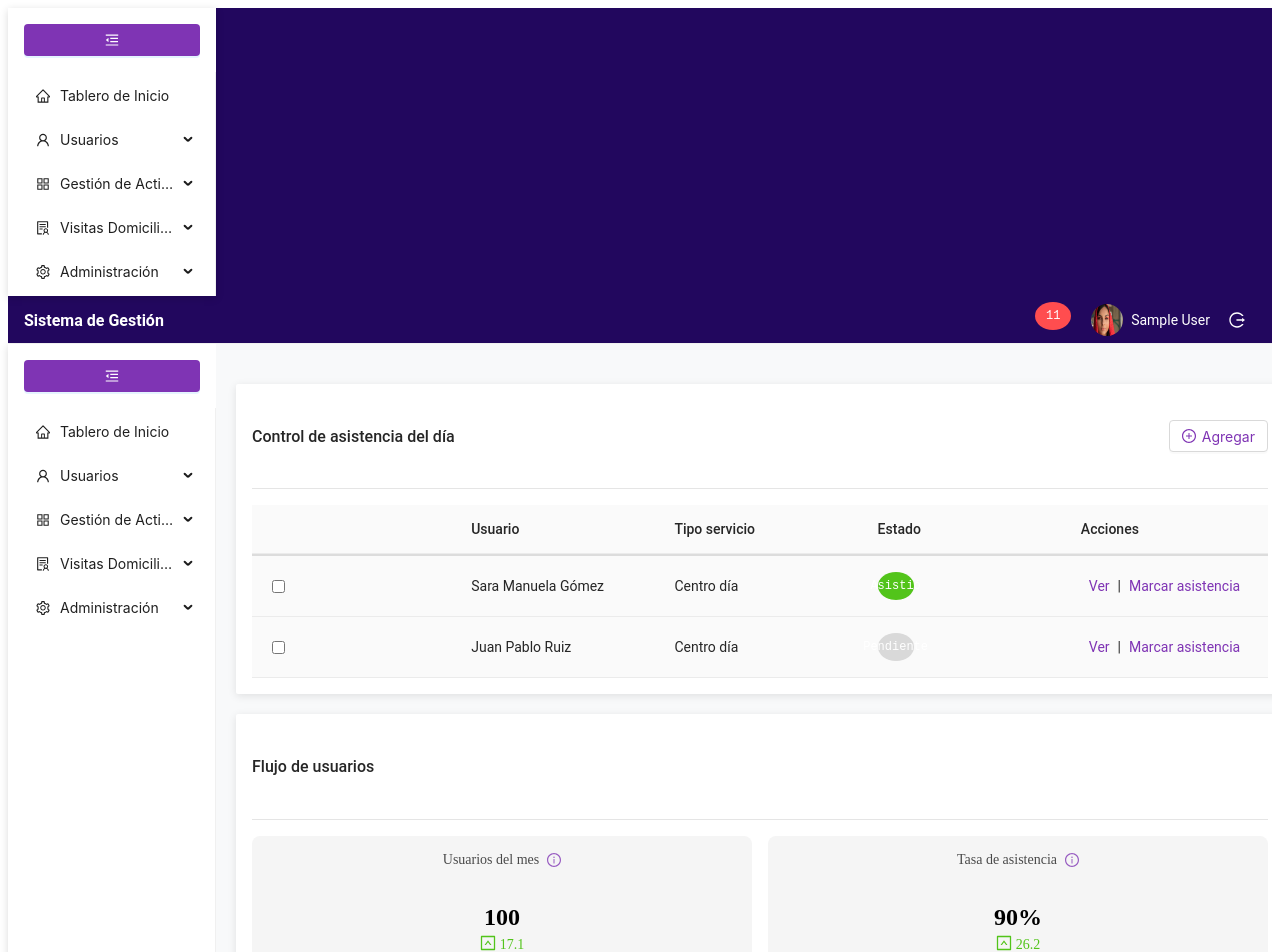
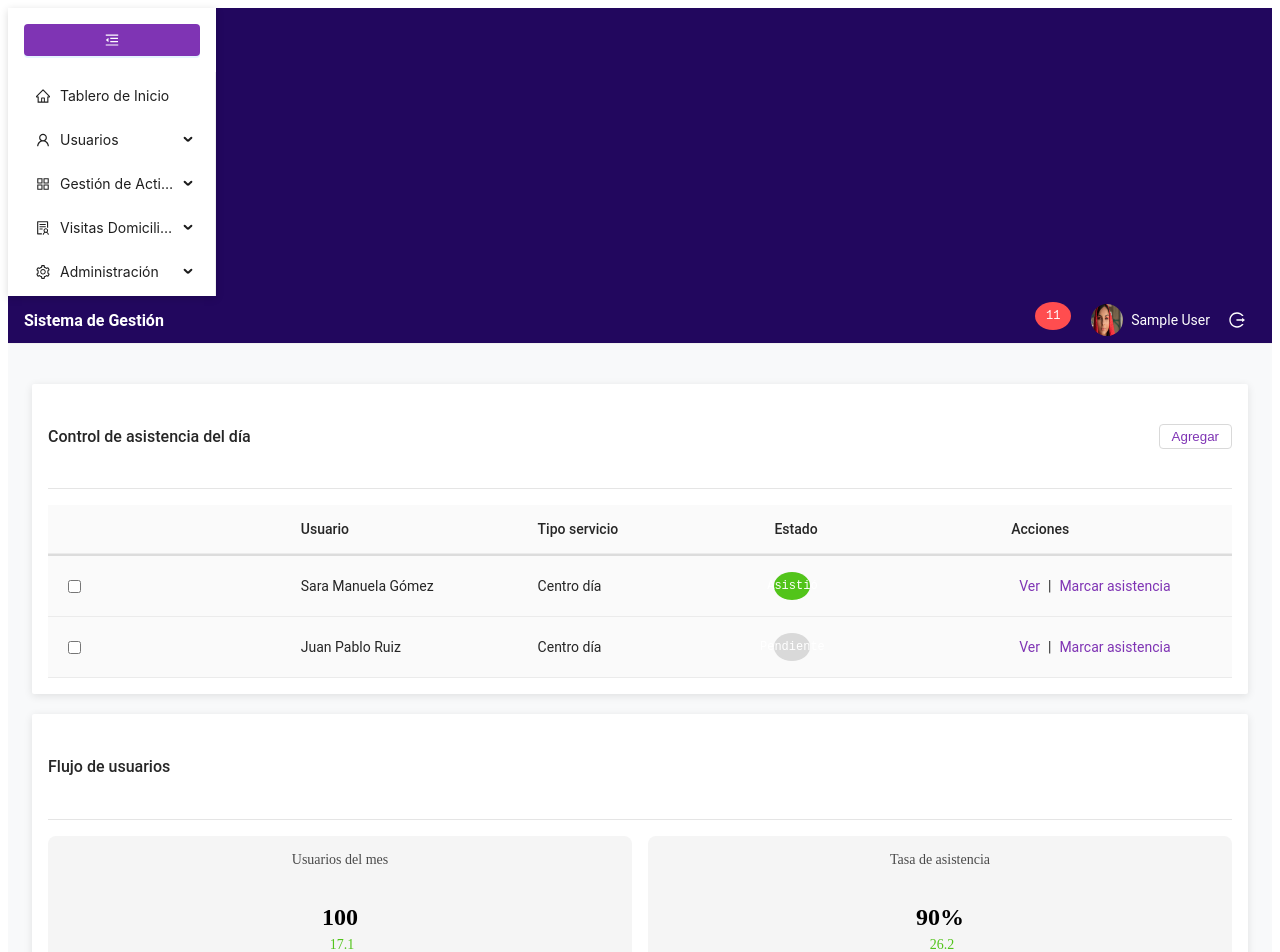
Before and after one commit to Davidvera27/CareLink, a React (Create React App) app in the folder frontend/: page /home in a window 1280 px wide. Shown: the top 952 px of the page. Built offline with nearby package versions, Linux system fonts and the light colour scheme; sample sign-in values are in the browser's storage.

Commit message:
Update Home.js

```diff
--- a/frontend/src/components/Home.js
+++ b/frontend/src/components/Home.js
@@ -1,24 +1,6 @@
-import React, { useState } from "react";
-import { Menu, Button } from "antd";
-import {
-  HomeOutlined,
-  UserOutlined,
-  FileAddOutlined,
-  ProfileOutlined,
-  AppstoreOutlined,
-  SettingOutlined,
-  SolutionOutlined,
-  TeamOutlined,
-  MenuFoldOutlined,
-  MenuUnfoldOutlined,
-  PlusCircleOutlined,
-  InfoCircleOutlined,
-  UpSquareOutlined,
-} from "@ant-design/icons";
+import React from "react";
 import GlobalHeader from "./GlobalHeader"; // Encabezado global
 import "../styles/Home.css";
-
-const { SubMenu } = Menu;
 
 const HorizontalStatsBlock = () => {
   return (
@@ -26,29 +8,19 @@ const HorizontalStatsBlock = () => {
       <div className="stat-item">
         <div className="stat-header">
           <span>Usuarios del mes</span>
-          <InfoCircleOutlined className="info-icon" />
         </div>
         <div className="stat-body">
           <h3 className="stat-value">100</h3>
-          <UpSquareOutlined className="stat-trend" />
           <span className="stat-trend-value">17.1</span>
-        </div>
-        <div className="stat-chart">
-          {/* Placeholder para gráficos */}
         </div>
       </div>
       <div className="stat-item">
         <div className="stat-header">
           <span>Tasa de asistencia</span>
-          <InfoCircleOutlined className="info-icon" />
         </div>
         <div className="stat-body">
           <h3 className="stat-value">90%</h3>
-          <UpSquareOutlined className="stat-trend" />
           <span className="stat-trend-value">26.2</span>
-        </div>
-        <div className="stat-chart">
-          {/* Placeholder para gráficos */}
         </div>
       </div>
     </div>
@@ -66,21 +38,15 @@ const ScheduledActivities = () => {
           <div className="table-row header">
             <div className="table-cell">Actividad</div>
             <div className="table-cell">Fecha</div>
-            <div className="table-cell actions-header">Acciones</div>
+            <div className="table-cell">Acciones</div>
           </div>
-          {["Juego de Ping Pong", "Clase de Yoga", "Taller de Arte"].map(
-            (activity, index) => (
-              <div className="table-row" key={index}>
-                <div className="table-cell">{activity}</div>
-                <div className="table-cell">Dentro de 7 días</div>
-                <div className="table-cell actions">
-                  <span className="action-link">Editar</span>
-                  <span className="divider">|</span>
-                  <span className="action-link">Ver</span>
-                </div>
-              </div>
-            )
-          )}
+          {["Ping Pong", "Yoga", "Arte"].map((activity, index) => (
+            <div className="table-row" key={index}>
+              <div className="table-cell">{activity}</div>
+              <div className="table-cell">7 días</div>
+              <div className="table-cell">Editar | Ver</div>
+            </div>
+          ))}
         </div>
       </div>
     </div>
@@ -88,75 +54,16 @@ const ScheduledActivities = () => {
 };
 
 const Home = () => {
-  const [collapsed, setCollapsed] = useState(false);
-
-  const toggleCollapsed = () => {
-    setCollapsed(!collapsed);
-  };
-
   return (
     <div className="home-page">
       <GlobalHeader />
       <div className="home-container">
-        <div className={`menu-container ${collapsed ? "collapsed" : ""}`}>
-          <Button
-            type="primary"
-            onClick={toggleCollapsed}
-            className="collapse-btn"
-          >
-            {collapsed ? <MenuUnfoldOutlined /> : <MenuFoldOutlined />}
-          </Button>
-          <Menu mode="inline" inlineCollapsed={collapsed} className="menu">
-            <Menu.Item key="1" icon={<HomeOutlined />}>
-              Tablero de Inicio
-            </Menu.Item>
-            <SubMenu key="sub1" icon={<UserOutlined />} title="Usuarios">
-              <Menu.Item key="2" icon={<FileAddOutlined />}>
-                Nuevo Usuario
-              </Menu.Item>
-              <Menu.Item key="3" icon={<ProfileOutlined />}>
-                Nuevo Reporte Clínico
-              </Menu.Item>
-              <Menu.Item key="4" icon={<TeamOutlined />}>
-                Lista de Usuarios
-              </Menu.Item>
-            </SubMenu>
-            <SubMenu
-              key="sub2"
-              icon={<AppstoreOutlined />}
-              title="Gestión de Actividades"
-            >
-              <Menu.Item key="5">Opción 1</Menu.Item>
-              <Menu.Item key="6">Opción 2</Menu.Item>
-              <Menu.Item key="7">Opción 3</Menu.Item>
-            </SubMenu>
-            <SubMenu
-              key="sub3"
-              icon={<SolutionOutlined />}
-              title="Visitas Domiciliarias"
-            >
-              <Menu.Item key="8">Opción 1</Menu.Item>
-              <Menu.Item key="9">Opción 2</Menu.Item>
-              <Menu.Item key="10">Opción 3</Menu.Item>
-            </SubMenu>
-            <SubMenu
-              key="sub4"
-              icon={<SettingOutlined />}
-              title="Administración"
-            >
-              <Menu.Item key="11">Opción 1</Menu.Item>
-              <Menu.Item key="12">Opción 2</Menu.Item>
-              <Menu.Item key="13">Opción 3</Menu.Item>
-            </SubMenu>
-          </Menu>
-        </div>
         <div className="content">
+          {/* Control de asistencia */}
           <div className="card-legacy">
             <div className="card-header">
               <h5 className="card-title">Control de asistencia del día</h5>
-              <Button icon={<PlusCircleOutlined />} className="add-button">
-                Agregar
-              </Button>
+              <button className="add-button">Agregar</button>
             </div>
             <div className="card-body">
               <div className="table">
@@ -200,6 +107,8 @@ const Home = () => {
               </div>
             </div>
           </div>
+
+          {/* Card Row: Flujo de usuarios */}
           <div className="card-row">
             <div className="card-legacy">
               <div className="card-header">
```
